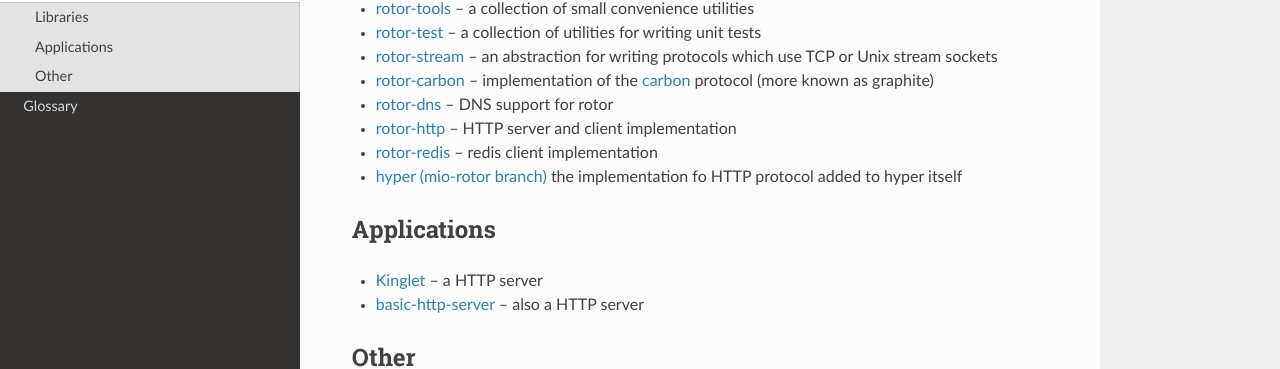
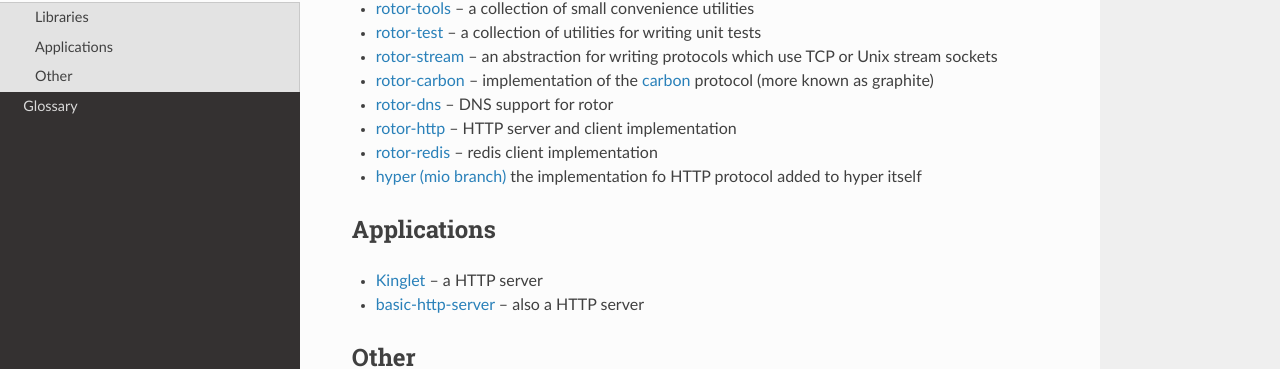
Before and after one commit to tailhook/rotor, a Sphinx documentation site: the page built from doc/ecosystem.rst, in a window 1280 px wide. Shown: the part 219-588 px from the top of the page. Built offline with Sphinx 7.4.7 and the Read the Docs theme 2.0.0, drawn with Linux system fonts in a browser that asks for light colours.

Commit message:
Update hyper and rotor-redis links in ecosystem docs

```diff
--- a/doc/ecosystem.rst
+++ b/doc/ecosystem.rst
@@ -19,9 +19,9 @@
 * `rotor-dns <https://crates.io/crates/rotor-dns/>`_ -- DNS support for rotor
 * `rotor-http <https://crates.io/crates/rotor-http/>`_ -- HTTP server and client
   implementation
-* `rotor-redis <https://crates.io/crates/rotor-redis/>`_ -- redis client
+* `rotor-redis <https://github.com/tailhook/rotor-redis/>`_ -- redis client
   implementation
-* `hyper (mio-rotor branch) <https://github.com/hyperium/hyper/tree/mio-rotor>`_
+* `hyper (mio branch) <https://github.com/hyperium/hyper/tree/mio>`_
   the implementation fo HTTP protocol added to hyper itself
 
 
```
